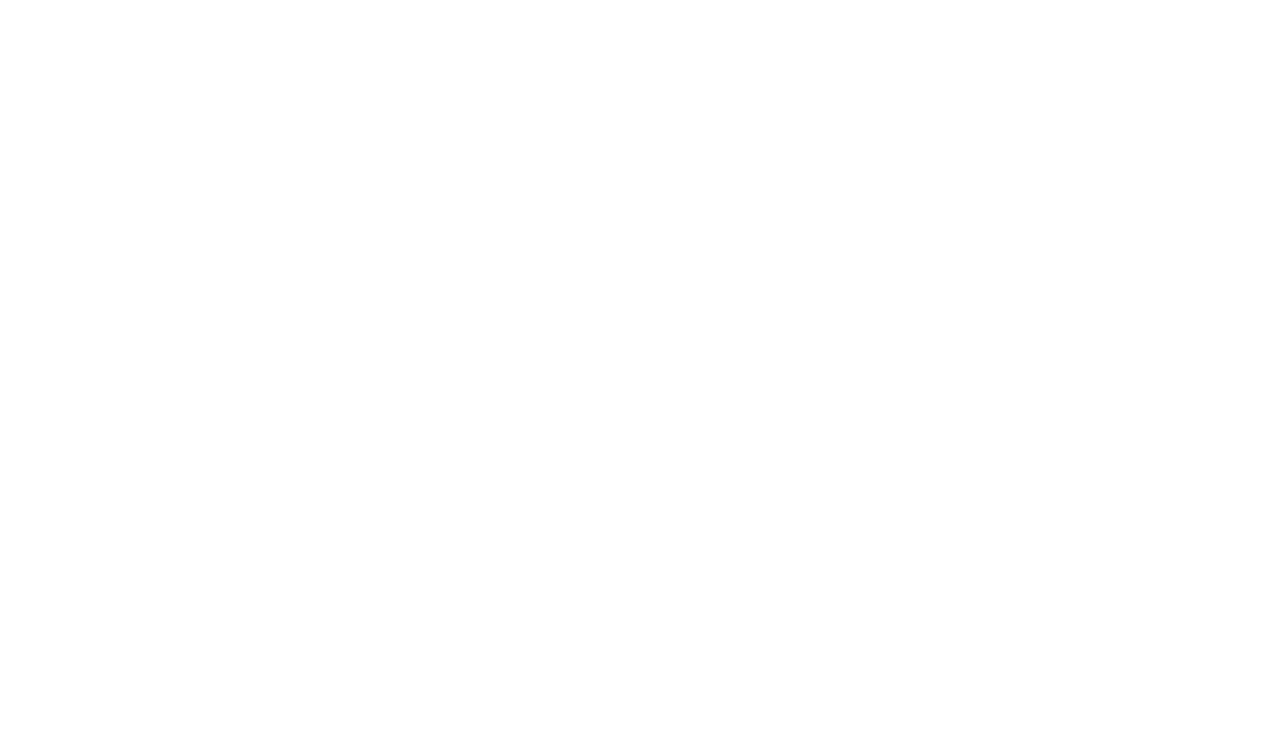
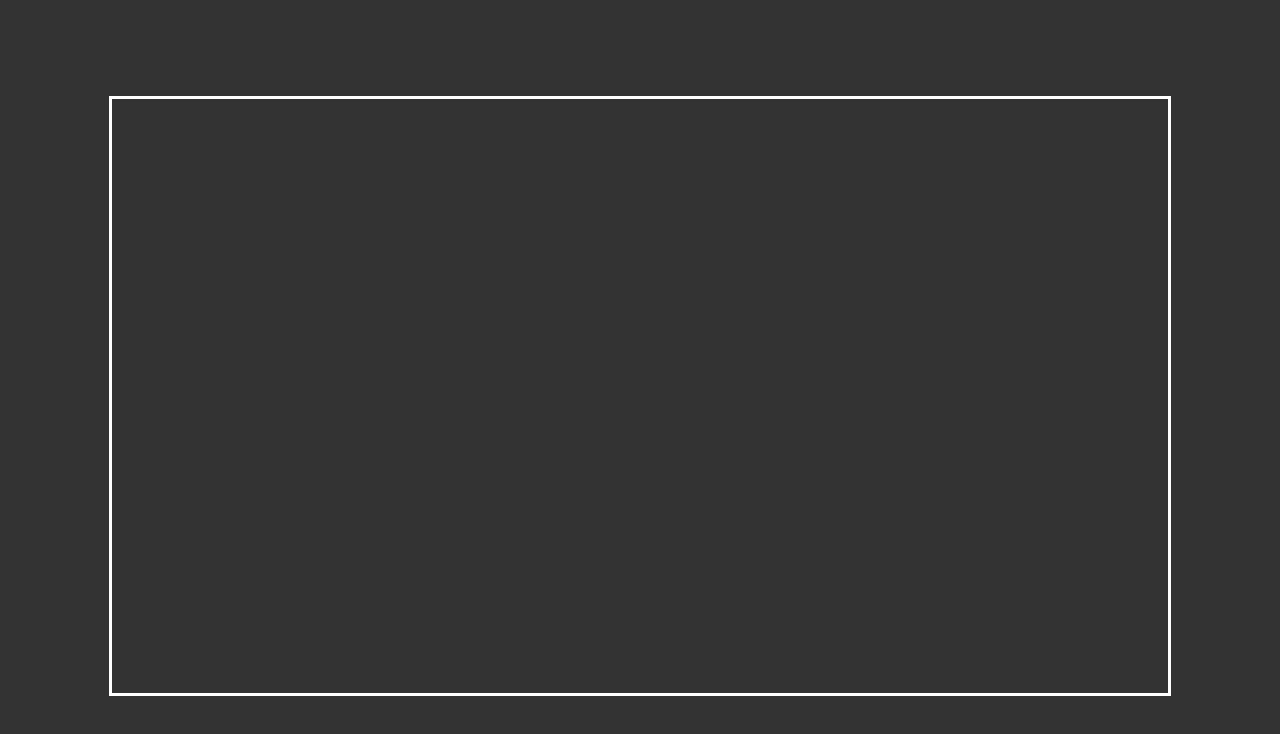
Before and after one commit to wiredmatt/pizza-legends, a website built with Vite: page index.html in a window 1280 px wide. Built offline with nearby package versions, Linux system fonts and the light colour scheme.

Commit message:
feat: add styles

```diff
--- a/index.html
+++ b/index.html
@@ -3,13 +3,10 @@
   <head>
     <title>Pizza legends</title>
     <meta charset="utf-8" />
-    <style>
-      body {
-        margin: 0;
-      }
-    </style>
+    <link type="text/css" href="/styles/index.css" rel="stylesheet" />
     <script type="module" src="/src/index.ts"></script>
   </head>
+
   <body>
     <div class="game-container">
       <canvas class="game-canvas" width="352" height="198"></canvas>
--- /dev/null
+++ b/public/styles/index.css
@@ -0,0 +1,24 @@
+* {
+  box-sizing:border-box;
+}
+
+body {
+  background: #333;
+  padding: 0;
+  margin: 0;
+  overflow: hidden;
+}
+
+.game-container {
+  position: relative;
+  width: 352px;
+  height: 198px;
+  margin: 0 auto;
+  outline: 1px solid #fff;
+
+  transform: scale(3) translateY(50%);
+}
+
+.game-container canvas {
+  image-rendering: pixelated;
+}
```
